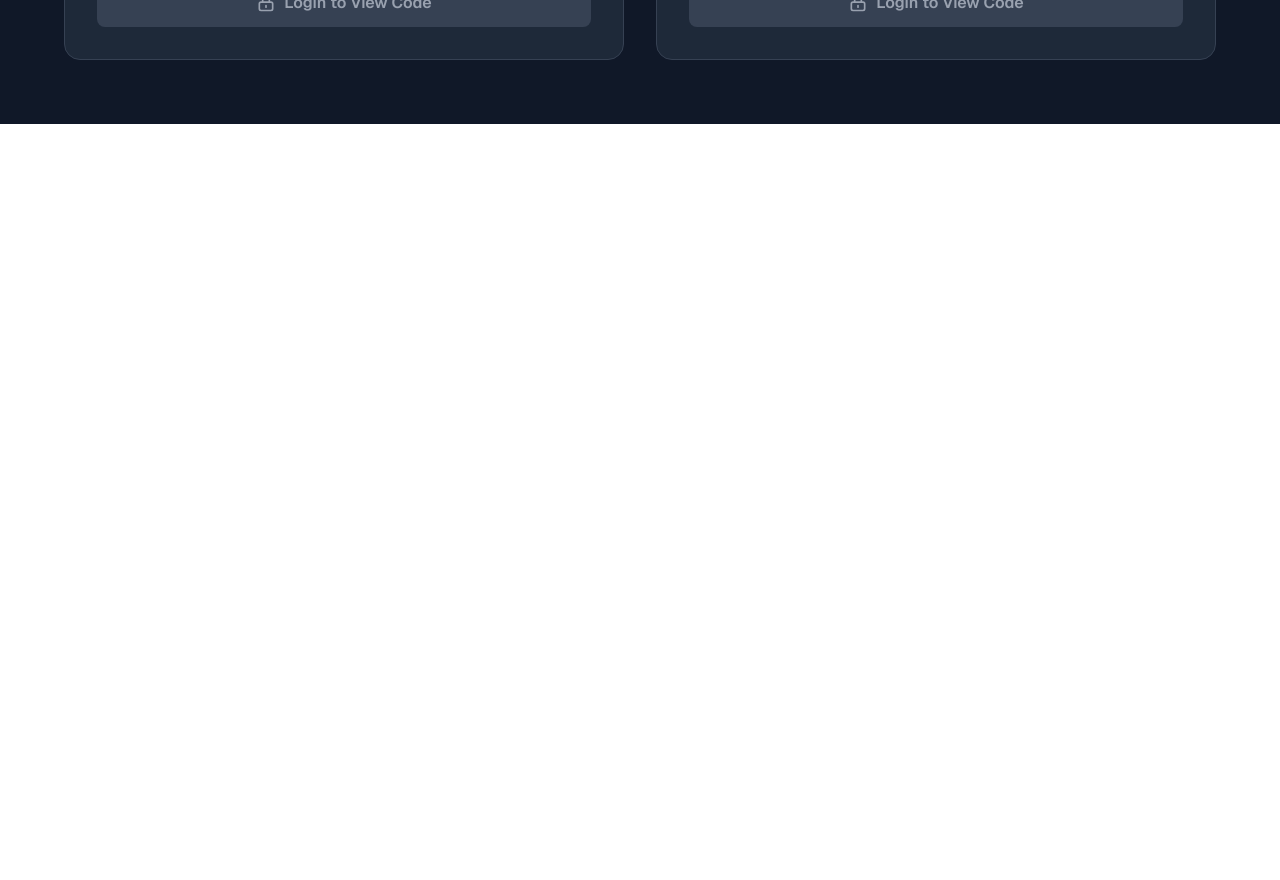
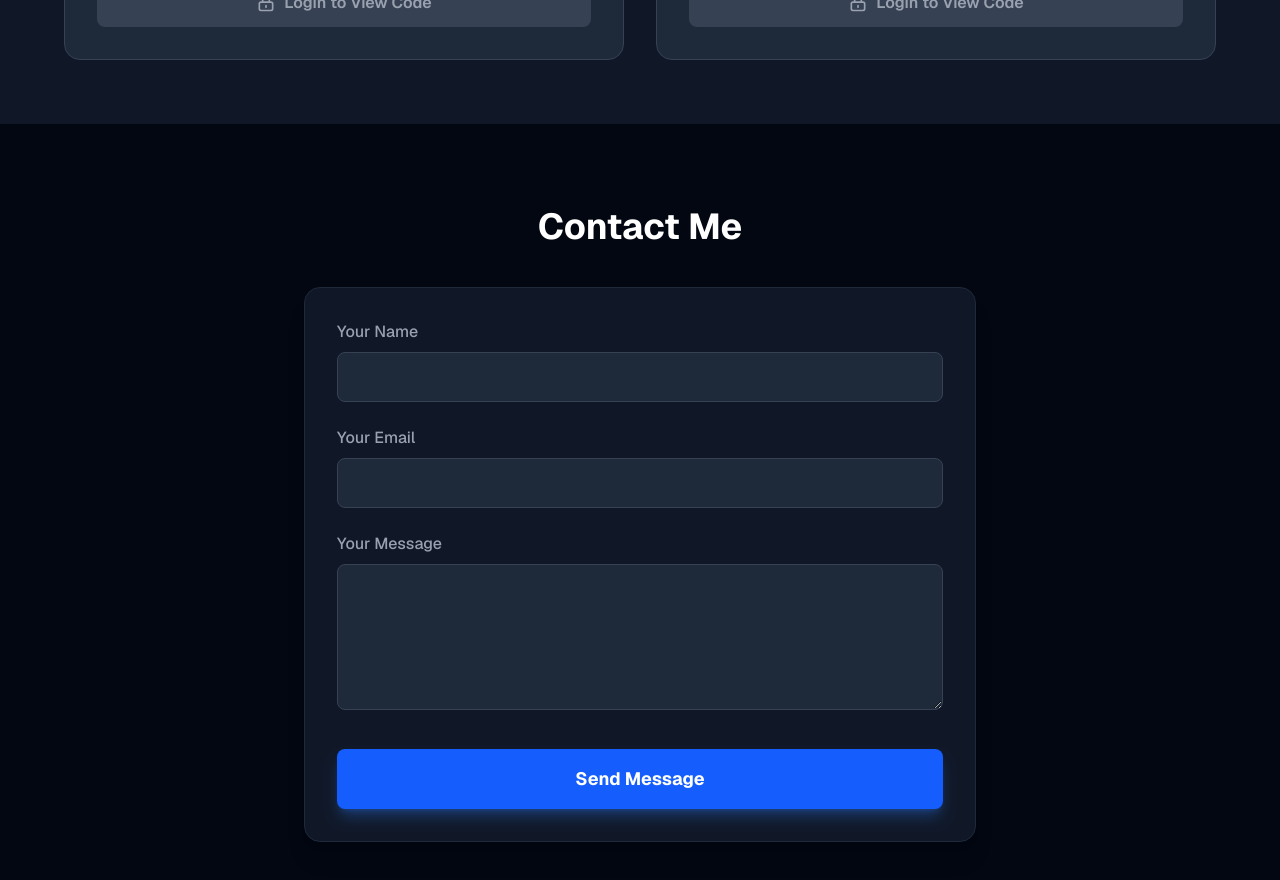
Before and after one commit to owaiskhan2501000/owais-portfolio-web, a Next.js app: page / in a window 1280 px wide. Shown: the part 1560-2440 px from the top of the page. Before the commit the page ends 1684 px from the top, so only its background shows below. Built offline with nearby package versions, Linux system fonts and the light colour scheme; no server answers.

Commit message:
Added Contact Form

```diff
--- a/app/page.tsx
+++ b/app/page.tsx
@@ -4,10 +4,9 @@ import { useState } from "react";
 import { SignedIn, SignedOut, SignInButton, UserButton } from "@clerk/nextjs";
 
 export default function Home() {
-  // Yeh 'State' hai jo yaad rakhega ke abhi konsi zaban chal rahi hai (default 'en' yani English hai)
   const [lang, setLang] = useState<"en" | "zh">("en");
 
-  // --- TRANSLATIONS DICTIONARY ---
+  // --- TRANSLATIONS DICTIONARY (Updated with Contact Form) ---
   const t = {
     en: {
       greeting: "Hi, I'm",
@@ -18,9 +17,14 @@ export default function Home() {
       viewGithub: "View on GitHub",
       loginToView: "Login to View Code",
       signIn: "Sign In",
+      contactTitle: "Contact Me",
+      nameLabel: "Your Name",
+      emailLabel: "Your Email",
+      msgLabel: "Your Message",
+      sendBtn: "Send Message"
     },
     zh: {
-      greeting: "你好，我是", // Nǐ hǎo, wǒ shì
+      greeting: "你好，我是",
       role: "人工智能研究员 | 二维动画师 | Web 开发者",
       bio: "我是一名计算机科学本科生，热衷于构建现代网络应用、训练智能 AI 模型以及创作二维动画。",
       exploreBtn: "浏览我的项目",
@@ -28,10 +32,14 @@ export default function Home() {
       viewGithub: "在 GitHub 上查看",
       loginToView: "登录查看代码",
       signIn: "登录",
+      contactTitle: "联系我",
+      nameLabel: "你的名字",
+      emailLabel: "你的邮箱",
+      msgLabel: "你的留言",
+      sendBtn: "发送消息"
     }
   }[lang];
 
-  // Aap ke projects (English aur Chinese dono mein)
   const projects = [
     {
       id: 1,
@@ -72,8 +80,6 @@ export default function Home() {
 
       {/* --- TOP NAVBAR --- */}
       <header className="absolute top-0 right-0 p-6 z-10 flex items-center gap-4">
-
-        {/* Language Toggle Button */}
         <button
           onClick={() => setLang(lang === "en" ? "zh" : "en")}
           className="bg-gray-800 hover:bg-gray-700 text-white px-4 py-2 rounded-lg font-bold transition-all border border-gray-600 text-sm md:text-base"
@@ -117,14 +123,12 @@ export default function Home() {
       <section id="projects" className="p-8 md:p-16 bg-gray-900 min-h-screen">
         <div className="max-w-6xl mx-auto">
           <h2 className="text-4xl font-bold mb-12 text-center">{t.projectsTitle}</h2>
-
           <div className="grid grid-cols-1 md:grid-cols-2 gap-8">
             {projects.map((project) => (
               <div key={project.id} className="bg-gray-800 p-8 rounded-2xl border border-gray-700 hover:border-blue-500 transition-all group flex flex-col">
                 <span className="text-blue-400 text-sm font-semibold tracking-wider uppercase">{project.category}</span>
                 <h3 className="text-2xl font-bold mt-2 mb-4">{project.title}</h3>
                 <p className="text-gray-400 mb-6 flex-grow">{project.description}</p>
-
                 <div className="flex flex-wrap gap-2 mb-8">
                   {project.techStack.map((tech, index) => (
                     <span key={index} className="bg-gray-700 text-gray-300 px-3 py-1 rounded-full text-xs">
@@ -132,39 +136,61 @@ export default function Home() {
                     </span>
                   ))}
                 </div>
-
                 <div className="mt-auto">
                   <SignedIn>
-                    <a
-                      href={project.githubLink}
-                      target="_blank"
-                      rel="noopener noreferrer"
-                      className="w-full bg-blue-600 hover:bg-blue-500 text-white font-semibold py-3 rounded-lg transition-colors flex justify-center items-center gap-2"
-                    >
-                      <svg xmlns="http://www.w3.org/2000/svg" width="20" height="20" fill="currentColor" viewBox="0 0 16 16">
-                        <path d="M8 0C3.58 0 0 3.58 0 8c0 3.54 2.29 6.53 5.47 7.59.4.07.55-.17.55-.38 0-.19-.01-.82-.01-1.49-2.01.37-2.53-.49-2.69-.94-.09-.23-.48-.94-.82-1.13-.28-.15-.68-.52-.01-.53.63-.01 1.08.58 1.23.82.72 1.21 1.87.87 2.33.66.07-.52.28-.87.51-1.07-1.78-.2-3.64-.89-3.64-3.95 0-.87.31-1.59.82-2.15-.08-.2-.36-1.02.08-2.12 0 0 .67-.21 2.2.82.64-.18 1.32-.27 2-.27.68 0 1.36.09 2 .27 1.53-1.04 2.2-.82 2.2-.82.44 1.1.16 1.92.08 2.12.51.56.82 1.27.82 2.15 0 3.07-1.87 3.75-3.65 3.95.29.25.54.73.54 1.48 0 1.07-.01 1.93-.01 2.2 0 .21.15.46.55.38A8.012 8.012 0 0 0 16 8c0-4.42-3.58-8-8-8z"/>
-                      </svg>
+                    <a href={project.githubLink} target="_blank" rel="noopener noreferrer" className="w-full bg-blue-600 hover:bg-blue-500 text-white font-semibold py-3 rounded-lg transition-colors flex justify-center items-center gap-2">
+                      <svg xmlns="http://www.w3.org/2000/svg" width="20" height="20" fill="currentColor" viewBox="0 0 16 16"><path d="M8 0C3.58 0 0 3.58 0 8c0 3.54 2.29 6.53 5.47 7.59.4.07.55-.17.55-.38 0-.19-.01-.82-.01-1.49-2.01.37-2.53-.49-2.69-.94-.09-.23-.48-.94-.82-1.13-.28-.15-.68-.52-.01-.53.63-.01 1.08.58 1.23.82.72 1.21 1.87.87 2.33.66.07-.52.28-.87.51-1.07-1.78-.2-3.64-.89-3.64-3.95 0-.87.31-1.59.82-2.15-.08-.2-.36-1.02.08-2.12 0 0 .67-.21 2.2.82.64-.18 1.32-.27 2-.27.68 0 1.36.09 2 .27 1.53-1.04 2.2-.82 2.2-.82.44 1.1.16 1.92.08 2.12.51.56.82 1.27.82 2.15 0 3.07-1.87 3.75-3.65 3.95.29.25.54.73.54 1.48 0 1.07-.01 1.93-.01 2.2 0 .21.15.46.55.38A8.012 8.012 0 0 0 16 8c0-4.42-3.58-8-8-8z"/></svg>
                       {t.viewGithub}
                     </a>
                   </SignedIn>
-
                   <SignedOut>
                     <SignInButton mode="modal">
                       <button className="w-full bg-gray-700 hover:bg-gray-600 text-gray-400 font-semibold py-3 rounded-lg transition-colors flex justify-center items-center gap-2">
-                        <svg xmlns="http://www.w3.org/2000/svg" className="h-5 w-5" fill="none" viewBox="0 0 24 24" stroke="currentColor">
-                          <path strokeLinecap="round" strokeLinejoin="round" strokeWidth={2} d="M12 15v2m-6 4h12a2 2 0 002-2v-6a2 2 0 00-2-2H6a2 2 0 00-2 2v6a2 2 0 002 2zm10-10V7a4 4 0 00-8 0v4h8z" />
-                        </svg>
+                        <svg xmlns="http://www.w3.org/2000/svg" className="h-5 w-5" fill="none" viewBox="0 0 24 24" stroke="currentColor"><path strokeLinecap="round" strokeLinejoin="round" strokeWidth={2} d="M12 15v2m-6 4h12a2 2 0 002-2v-6a2 2 0 00-2-2H6a2 2 0 00-2 2v6a2 2 0 002 2zm10-10V7a4 4 0 00-8 0v4h8z" /></svg>
                         {t.loginToView}
                       </button>
                     </SignInButton>
                   </SignedOut>
                 </div>
-
               </div>
             ))}
           </div>
         </div>
       </section>
+
+      {/* --- NEW CONTACT SECTION --- */}
+      <section className="p-8 md:p-16 bg-gray-950 min-h-screen flex flex-col items-center justify-center">
+        <div className="max-w-2xl w-full">
+          <h2 className="text-4xl font-bold mb-10 text-center">{t.contactTitle}</h2>
+
+          <form action="https://api.web3forms.com/submit" method="POST" className="bg-gray-900 p-8 rounded-2xl border border-gray-800 shadow-xl flex flex-col gap-6">
+
+            {/* YAHAN APNI ACCESS KEY PASTE KAREIN */}
+            <input type="hidden" name="access_key" value="4dc504fb-1b22-4238-9998-9ca3154ba4c2" />
+
+            <div>
+              <label className="block text-gray-400 mb-2 font-medium">{t.nameLabel}</label>
+              <input type="text" name="name" required className="w-full bg-gray-800 border border-gray-700 rounded-lg px-4 py-3 text-white focus:outline-none focus:border-blue-500 transition-colors" />
+            </div>
+
+            <div>
+              <label className="block text-gray-400 mb-2 font-medium">{t.emailLabel}</label>
+              <input type="email" name="email" required className="w-full bg-gray-800 border border-gray-700 rounded-lg px-4 py-3 text-white focus:outline-none focus:border-blue-500 transition-colors" />
+            </div>
+
+            <div>
+              <label className="block text-gray-400 mb-2 font-medium">{t.msgLabel}</label>
+              <textarea name="message" rows={5} required className="w-full bg-gray-800 border border-gray-700 rounded-lg px-4 py-3 text-white focus:outline-none focus:border-blue-500 transition-colors"></textarea>
+            </div>
+
+            <button type="submit" className="bg-blue-600 hover:bg-blue-500 text-white font-bold py-4 rounded-lg transition-colors mt-2 text-lg shadow-lg shadow-blue-500/30">
+              {t.sendBtn}
+            </button>
+
+          </form>
+        </div>
+      </section>
+
     </main>
   );
 }
```
